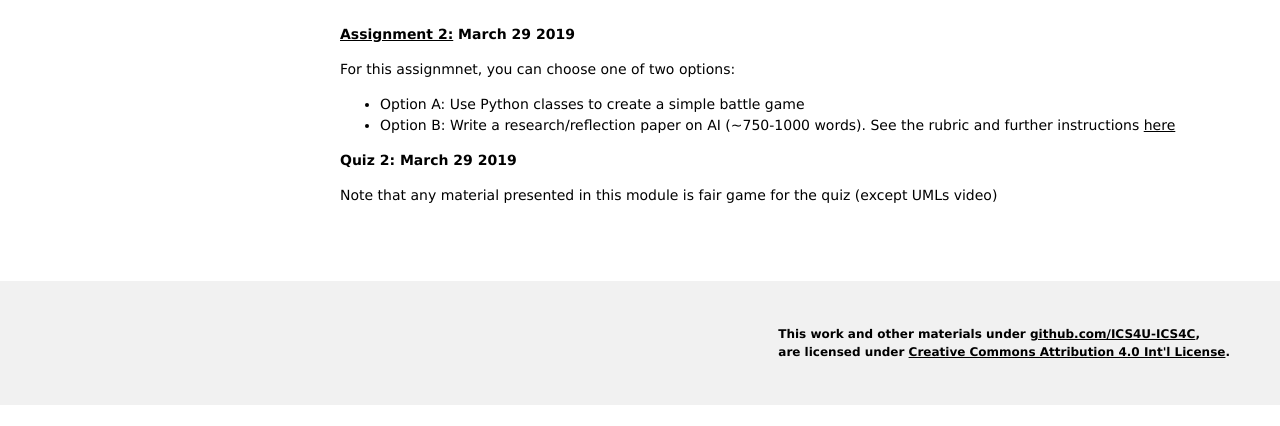
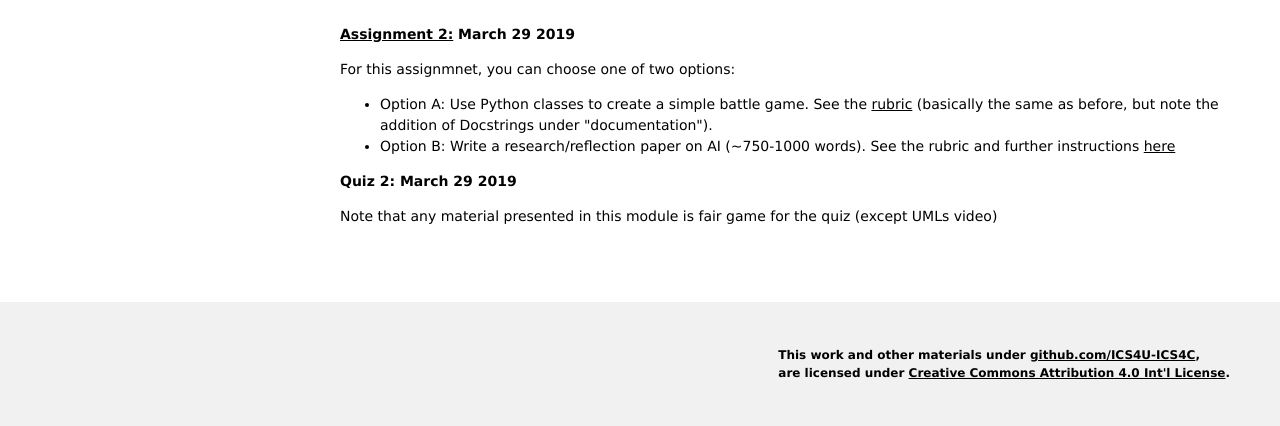
Before and after one commit to ICS4U-ICS4C/2019-Spring-4, a plain HTML site: page Pages/module2.html in a window 1280 px wide. Shown: the part 4319-4745 px from the top of the page. Before the commit the page ends 4724 px from the top, so only its background shows below. Drawn offline with nearby package versions, Linux system fonts and the light colour scheme.

Commit message:
Update module2.html

```diff
--- a/Pages/module2.html
+++ b/Pages/module2.html
@@ -183,7 +183,7 @@
     <p style="margin-top:40px"><a href="https://classroom.github.com/a/ix7UOzs2"><b>Assignment 2:</a> March 29 2019</b><br></p>
     <div style="font-weight:initial"><p>For this assignmnet, you can choose one of two options:
     <ul>
-      <li>Option A: Use Python classes to create a simple battle game</li>
+      <li>Option A: Use Python classes to create a simple battle game. See the <a href="../Rubrics/ICS4U Classes Rubric.pdf">rubric</a> (basically the same as before, but note the addition of Docstrings under "documentation").</li>
       <li>Option B: Write a research/reflection paper on AI (~750-1000 words). See the rubric and further instructions <a href="../Rubrics/ICS4U Research Rubric.pdf">here</a></li>
     </ul>
     </p>
```
